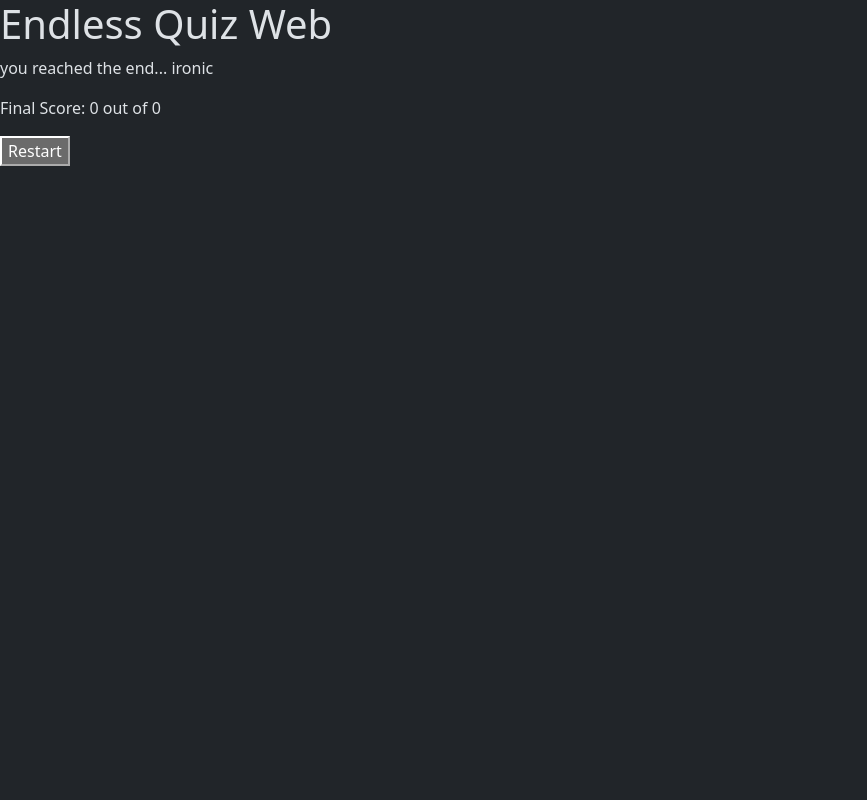
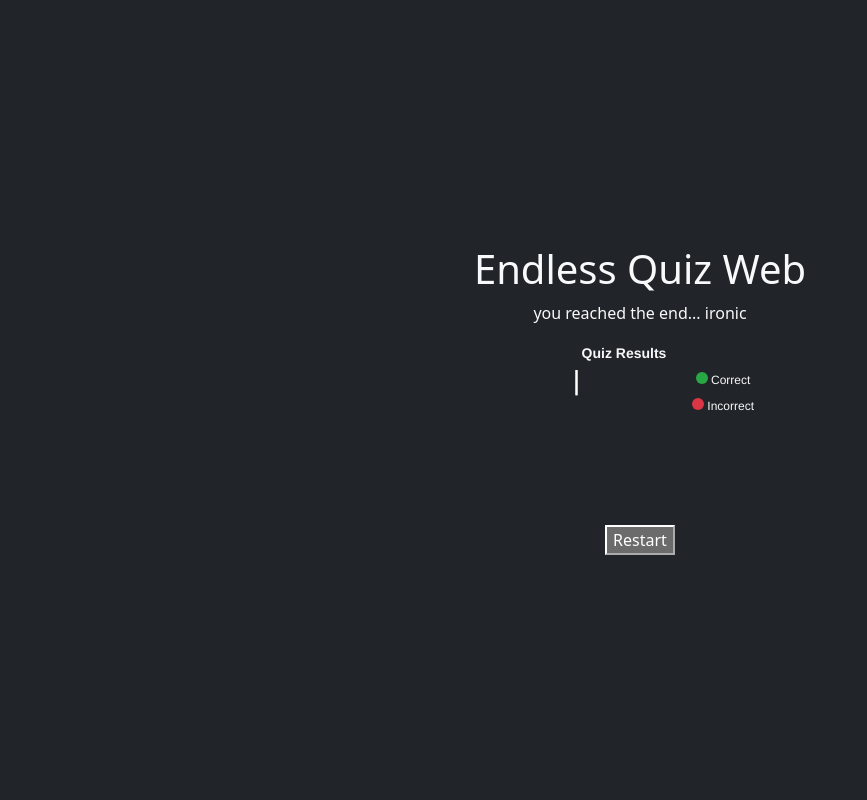
Before and after one commit to Guillermode20/quiz-app, a Django app: page / in a window 1280 px wide. Shown: the whole page, without its empty margins (0-867 px from the left). Run offline with Django 5.2, Linux system fonts and the light colour scheme; data comes from the database, SQL or seed files in the repository; data that the repository does not hold is empty; some libraries are stand-ins or nearby versions.

Commit message:
Refactor base.html and end.html templates

```diff
--- a/quizproject/quizapp/templates/base.html
+++ b/quizproject/quizapp/templates/base.html
@@ -10,12 +10,13 @@
     <header>
         <!-- Add your header content here -->
     </header>
-
-    <main>
-        {% block content %}
-        {% endblock %}
-    </main>
-
+    <div class="container">
+        <div class="d-flex justify-content-center align-items-center" style="height: 100vh;">
+          <div class="text-center">
+            {% block content %}{% endblock %}
+          </div>
+        </div>
+      </div>
     <footer>
         <!-- Add your footer content here -->
     </footer>
--- a/quizproject/quizapp/templates/quizapp/end.html
+++ b/quizproject/quizapp/templates/quizapp/end.html
@@ -1,9 +1,53 @@
 {% extends 'base.html' %}
 
 {% block content %}
-<h1>Endless Quiz Web</h1>
-<p>you reached the end... ironic</p>
-<p>Final Score: {{ score }} out of {{ total_questions }}</p>
+<h1 class="text-light">Endless Quiz Web</h1>
+<p class="text-light">you reached the end... ironic</p>
+<div id="apexChart" style="width: 300px;"></div>
+
+<script src="https://cdn.jsdelivr.net/npm/apexcharts"></script>
+<script>
+document.addEventListener('DOMContentLoaded', function() {
+  const options = {
+    series: [{{ score }}, {{ total_questions }} - {{ score }}],
+    chart: {
+      type: 'donut',
+      width: 300,
+      background: 'transparent'
+    },
+    labels: ['Correct', 'Incorrect'],
+    colors: ['#28a745', '#dc3545'],
+    title: {
+      text: 'Quiz Results',
+      align: 'center'
+    },
+    theme: {
+      mode: 'dark', // or 'light'
+      palette: 'palette1', // up to palette10
+      monochrome: {
+        enabled: false,
+        color: '#255aee',
+        shadeTo: 'light',
+        shadeIntensity: 0.65
+      }
+    },
+    responsive: [{
+      breakpoint: 480,
+      options: {
+        chart: {
+          width: 200
+        },
+        legend: {
+          position: 'bottom'
+        }
+      }
+    }]
+  };
+
+  const chart = new ApexCharts(document.querySelector("#apexChart"), options);
+  chart.render();
+});
+</script>
 <form method="post" action="{% url 'restart' %}">
     {% csrf_token %}
     <button type="submit" name="restart" value="true">Restart</button>
```
